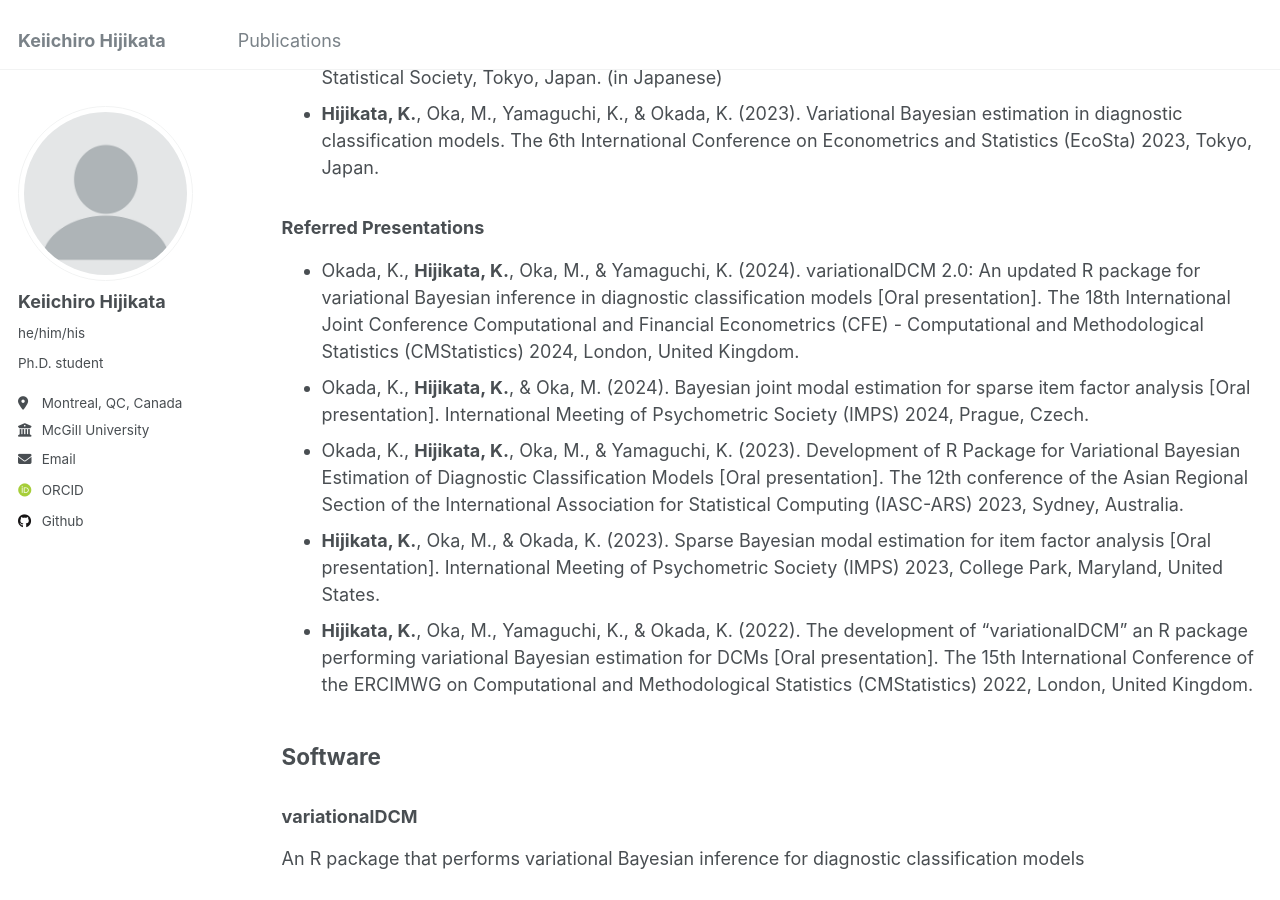
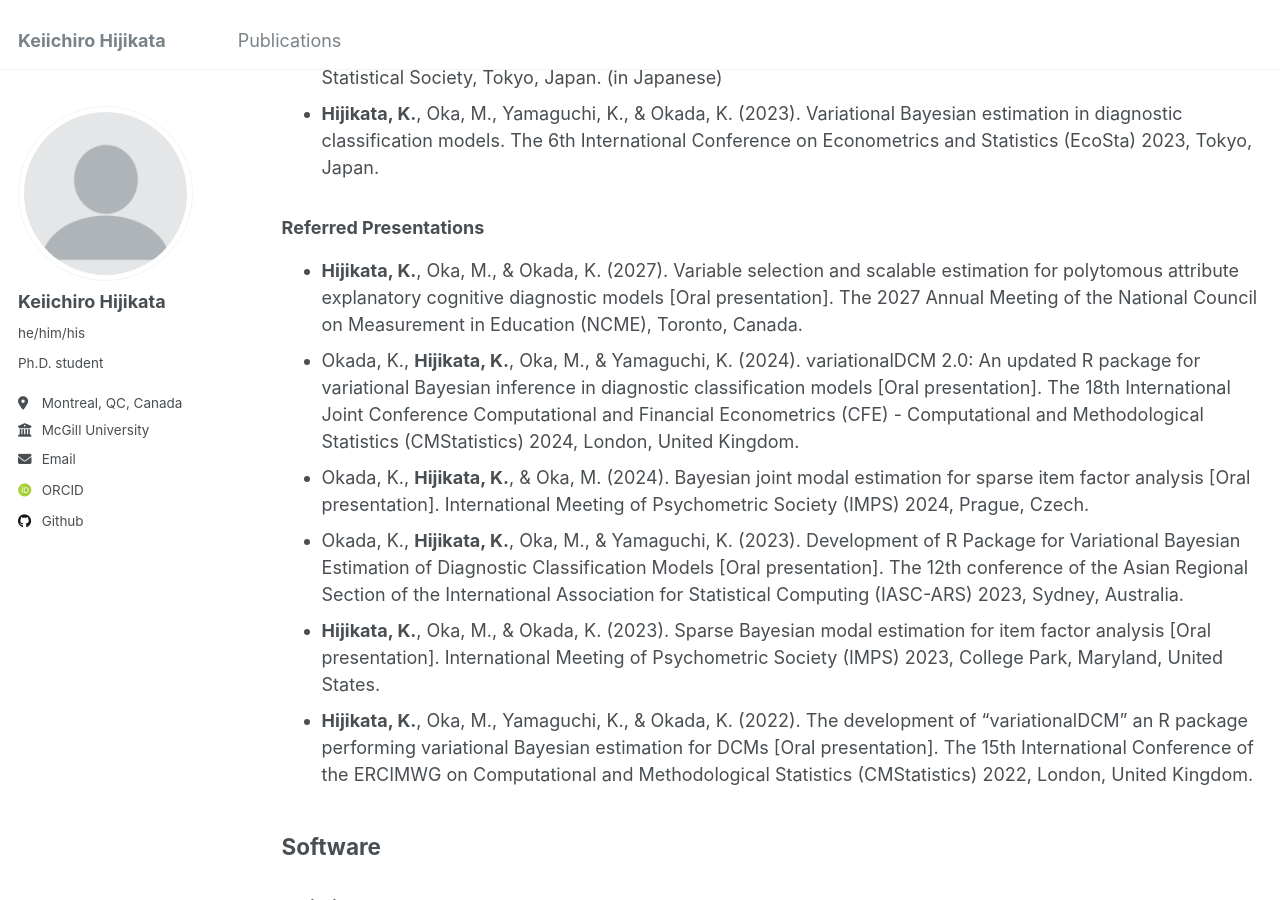
Before and after one commit to khijikata/khijikata.github.io, a Jekyll site: the page built from _pages/publications.md, in a window 1280 px wide and 900 px high, scrolled down 720 px. Built offline with Jekyll 4.4.1, drawn with Linux system fonts in a browser that asks for light colours; some web fonts are replaced.

Commit message:
Update publications.md

```diff
--- a/_pages/publications.md
+++ b/_pages/publications.md
@@ -23,6 +23,7 @@ author_profile: true
 - **Hijikata, K.**, Oka, M., Yamaguchi, K., & Okada, K. (2023). Variational Bayesian estimation in diagnostic classification models. The 6th International Conference on Econometrics and Statistics (EcoSta) 2023, Tokyo, Japan.
 
 ### Referred Presentations
+- **Hijikata, K.**, Oka, M., & Okada, K. (2027). Variable selection and scalable estimation for polytomous attribute explanatory cognitive diagnostic models [Oral presentation]. The 2027 Annual Meeting of the National Council on Measurement in Education (NCME), Toronto, Canada.
 - Okada, K., **Hijikata, K.**, Oka, M., & Yamaguchi, K. (2024). variationalDCM 2.0: An updated R package for variational Bayesian inference in diagnostic classification models [Oral presentation]. The 18th International Joint Conference Computational and Financial Econometrics (CFE) - Computational and Methodological Statistics (CMStatistics) 2024, London, United Kingdom.
 - Okada, K., **Hijikata, K.**, & Oka, M. (2024). Bayesian joint modal estimation for sparse item factor analysis [Oral presentation]. International Meeting of Psychometric Society (IMPS) 2024, Prague, Czech.
 - Okada, K., **Hijikata, K.**, Oka, M., & Yamaguchi, K. (2023). Development of R Package for Variational Bayesian Estimation of Diagnostic Classification Models [Oral presentation]. The 12th conference of the Asian Regional Section of the International Association for Statistical Computing (IASC-ARS) 2023, Sydney, Australia.
```
